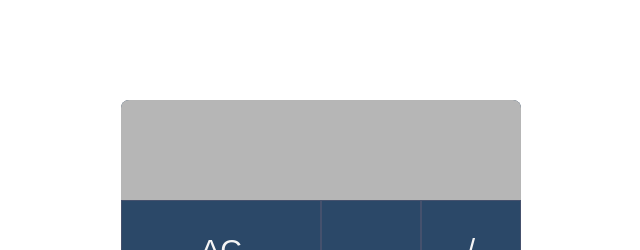
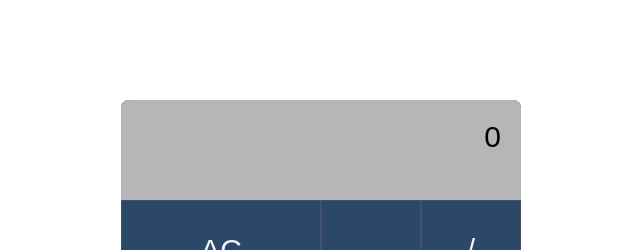
Before and after one commit to reshma-sk/Brainnest-JS-Calculator, a plain HTML site: page index.html in a window 1280 px wide. Shown: the top 250 px of the page, 319-959 px from the left. Drawn offline with Linux system fonts and the light colour scheme.

Commit message:
add variable

```diff
--- a/index.html
+++ b/index.html
@@ -10,7 +10,7 @@
   <section>
     <div class="container">
       <div class="calculator">
-        <div class="display">
+        <div class="display">0
         </div>
         <div class="buttons">
           <div class="button clear btn-ac">AC</div>
```
